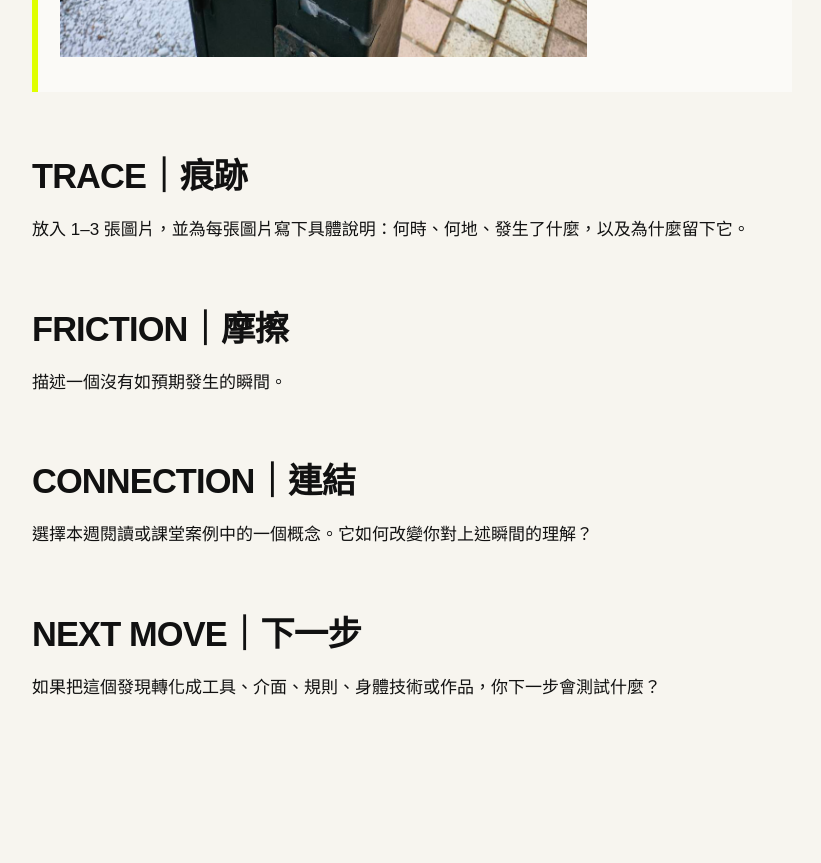
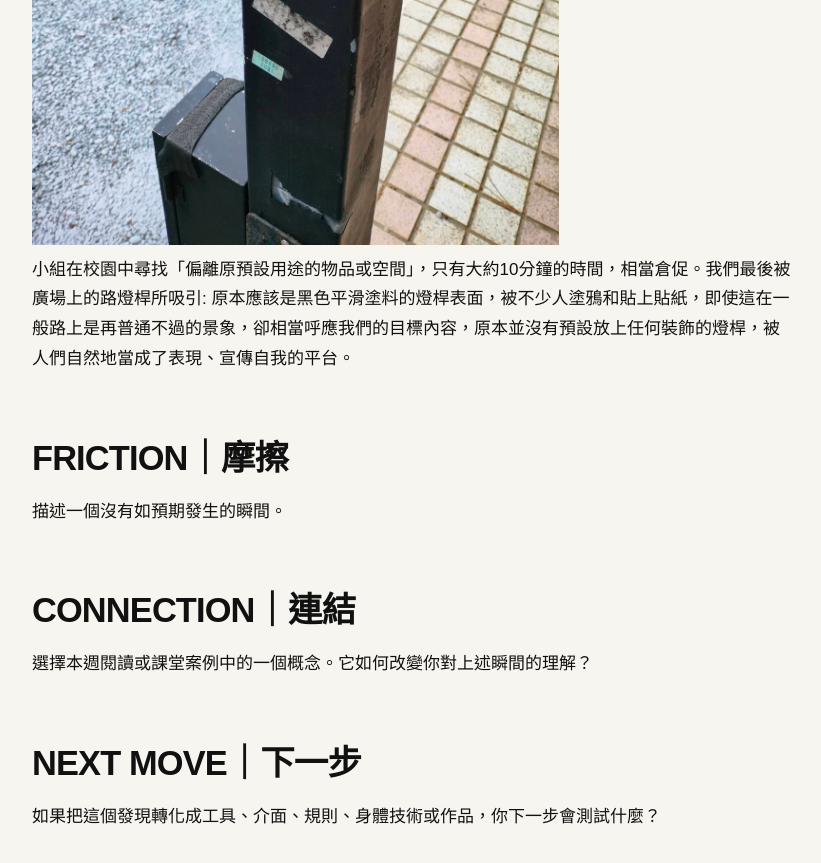
Before and after one commit to ivyjih/fieldworkarchive, a Jekyll site: the page built from weeks/week-02.md, in a window 1280 px wide and 900 px high, scrolled down 1116 px. Shown: the top 863 px of the window, without its empty margins (48-869 px from the left). Built offline with Jekyll 4.4.1, drawn with Linux system fonts in a browser that asks for light colours; before the commit the page ends 1926 px from its top, so only the background shows below that.

Commit message:
Update week-02.md

```diff
--- a/weeks/week-02.md
+++ b/weeks/week-02.md
@@ -8,11 +8,12 @@ permalink: /weeks/week-02/
 # 證據如何成立？
 
 > 請保留具體的現場、材料、語句或身體感受。
-![偏離原始用途的證據]({{ '/assets/images/evidence0915.jpg' | relative_url }})
 
 ## TRACE｜痕跡
 
 放入 1–3 張圖片，並為每張圖片寫下具體說明：何時、何地、發生了什麼，以及為什麼留下它。
+![偏離原始用途的證據]({{ '/assets/images/evidence0915.jpg' | relative_url }})
+小組在校園中尋找「偏離原預設用途的物品或空間」，只有大約10分鐘的時間，相當倉促。我們最後被廣場上的路燈桿所吸引: 原本應該是黑色平滑塗料的燈桿表面，被不少人塗鴉和貼上貼紙，即使這在一般路上是再普通不過的景象，卻相當呼應我們的目標內容，原本並沒有預設放上任何裝飾的燈桿，被人們自然地當成了表現、宣傳自我的平台。
 
 ## FRICTION｜摩擦
 
```
